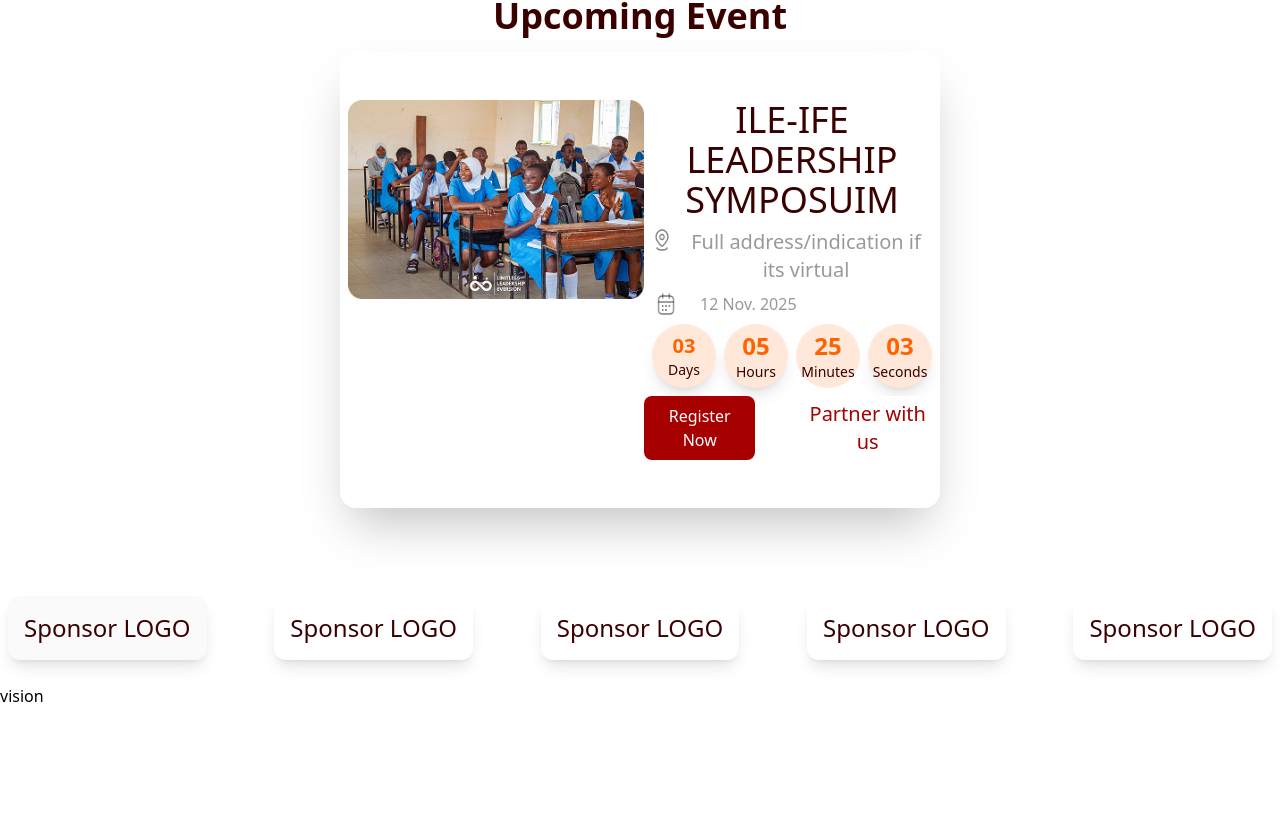
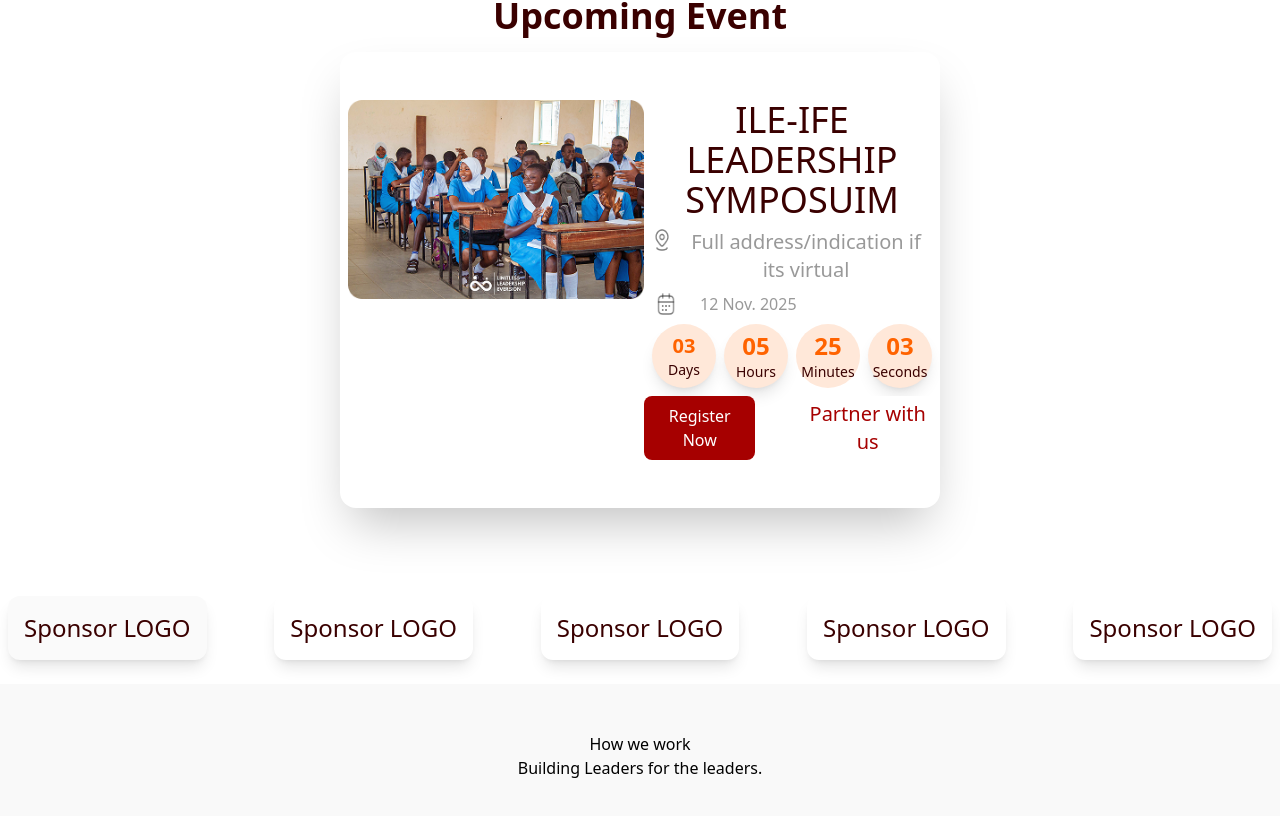
Before and after one commit to Developerfiyin/LLE-website, a React (Vite) app: page / in a window 1280 px wide. Shown: the part 1466-2282 px from the top of the page. Before the commit the page ends 2174 px from the top, so only its background shows below. Built offline with nearby package versions, Linux system fonts and the light colour scheme.

Commit message:
Added a div to the  vision file

```diff
--- a/src/Components/vision.jsx
+++ b/src/Components/vision.jsx
@@ -2,7 +2,14 @@ import React from 'react'
 
 const vision = () => {
   return (
-    <div>vision</div>
+    <div className='py-12 bg-[#f9f9f9] p-4 flex flex-col'>
+
+          <div className='flex flex-col justify-center items-center'>
+              <p>How we work</p>
+              <h2>Building Leaders for the leaders.</h2>
+          </div>
+
+        </div>
   )
 }
 
```
